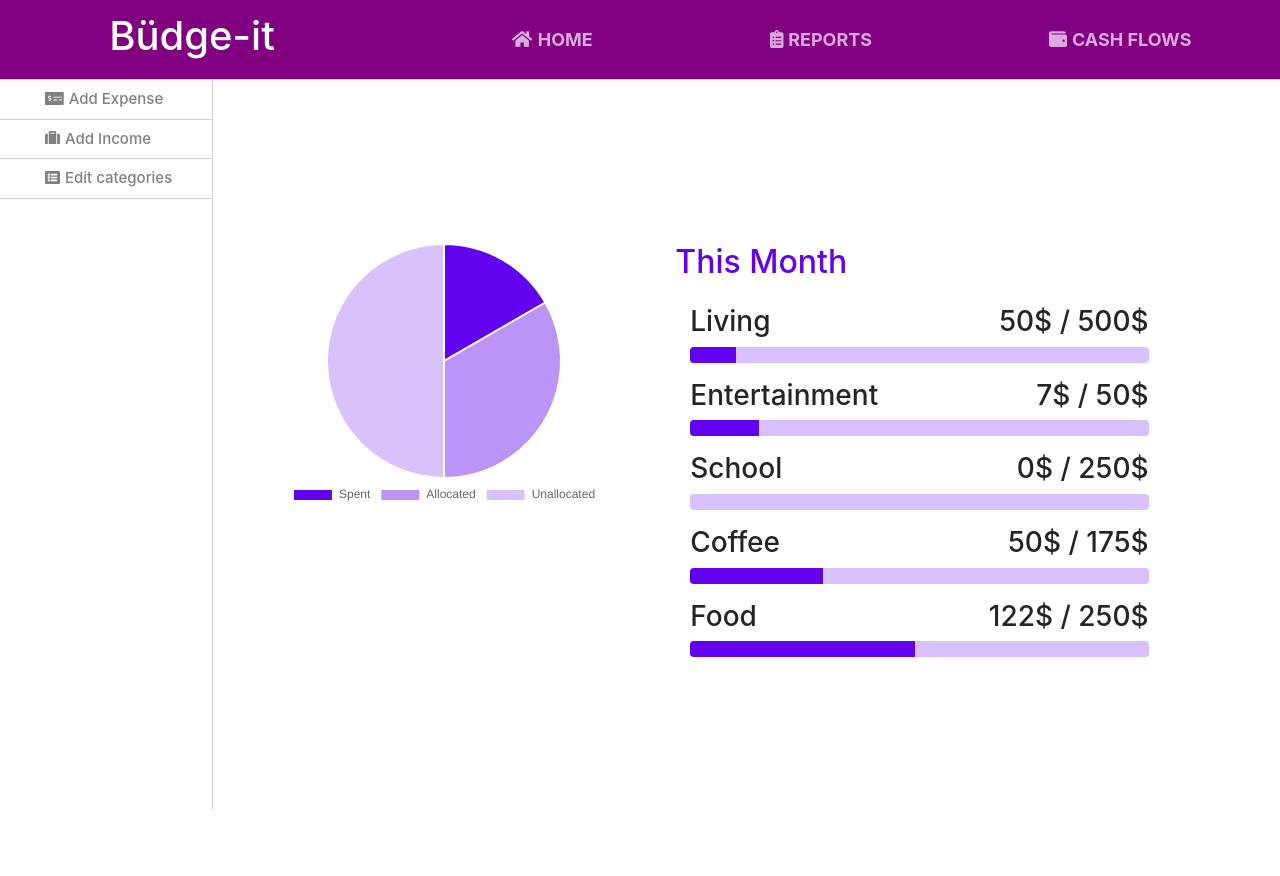
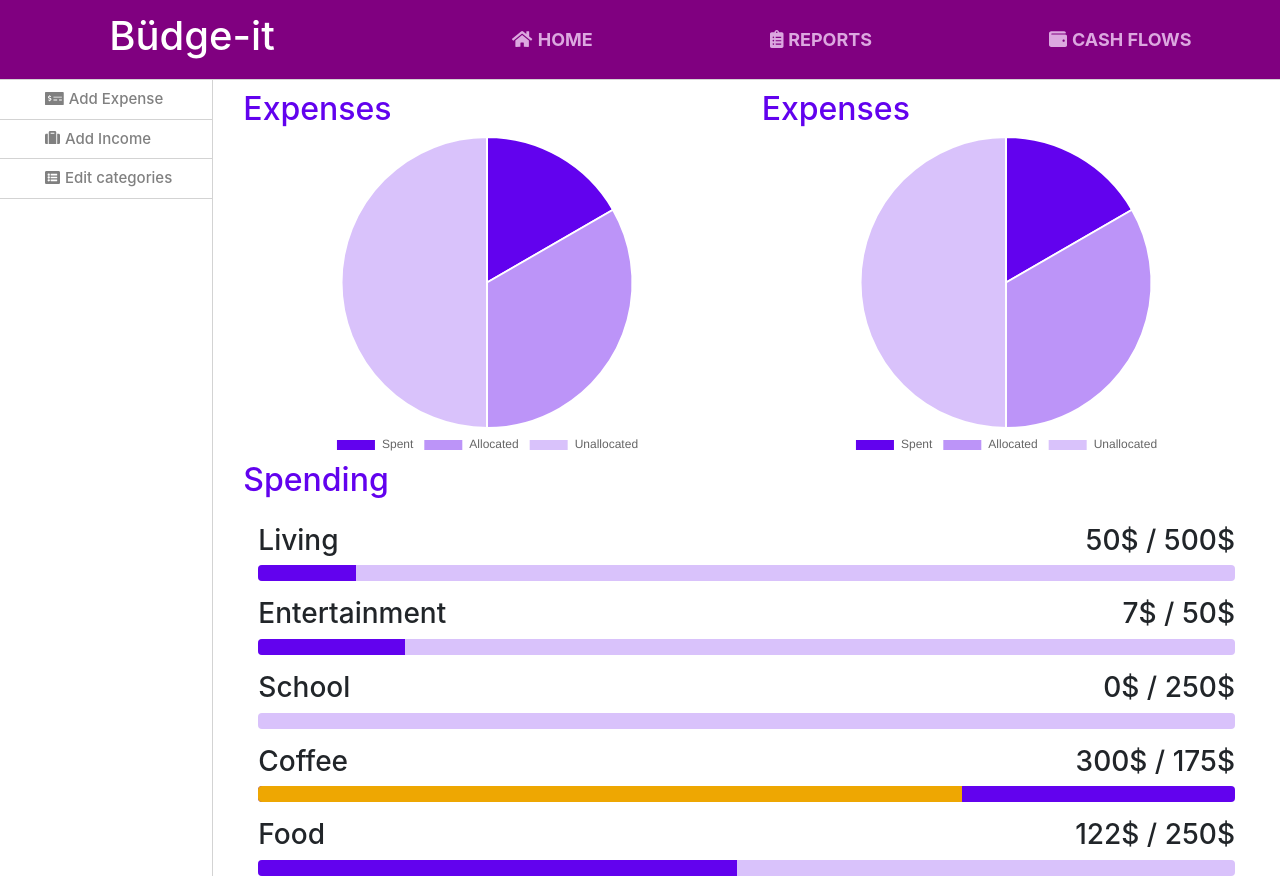
Before and after one commit to Nethermane/react_HCI_325, a React (Create React App) app: page / in a window 1280 px wide. Before the commit the page ends 810 px from the top, so only its background shows below. Built offline with nearby package versions, Linux system fonts and the light colour scheme.

Commit message:
Added handling for one-time and weekly frequencies

```diff
--- /dev/null
+++ b/src/Helpers.js
@@ -0,0 +1,88 @@
+import React from "react";
+import { Col, Row } from "react-bootstrap";
+
+function copy(x) {
+    return JSON.parse(JSON.stringify(x));
+}
+
+export function modifyDate(date, y, m, d) {
+    return new Date(date.getFullYear() + y, date.getMonth() + m, date.getDate() + d);
+}
+
+export function formatCurrency(amount) {
+    if (amount < 0)
+        return '- $' + -amount;
+    return '+ $' + amount;
+}
+
+export function formatDate(date) {
+    var fmt = {
+        year: '2-digit',
+        month: '2-digit',
+        day: '2-digit',
+    };
+    return date.toLocaleDateString('en-CA', fmt);
+}
+
+export function formatMonth(date) {
+    var fmt = {
+        year: '2-digit',
+        month: 'short'
+    };
+    return date.toLocaleDateString('en-CA', fmt);
+}
+
+export function formatRecord(record) {
+    return [
+        <Row>
+          <Col md={1}></Col>
+          <Col md={2}>
+            <p class={"lal"}>
+                {formatDate(record.date)}
+            </p>
+          </Col>
+          <Col md={3}><p class={"lal"}>{record.name}</p></Col>
+          <Col md={2}><p class={"lal"}>{record.category}</p></Col>
+          <Col md={2}><p class={"lal"}>{record.frequency}</p></Col>
+          <Col md={2}><p class={"lal"}>{formatCurrency(record.amount)}</p></Col>
+        </Row>
+    ];
+}
+
+export function filterAndSortRecords(start_date, end_date, data) {
+
+  var records = [];
+
+  for (var i in data) {
+    var date = modifyDate(new Date(Date.parse(data[i].date)), 0, 0, 1);
+
+      if (end_date < date)
+        continue;
+
+    let year = 0;
+    let month = 0;
+    let week = 0;
+
+    var freq = data[i].frequency;
+
+    if (freq == "yearly" || freq == "annually")
+        year = 1;
+    if (freq == "monthly")
+        month = 1
+    else if (freq == "weekly")
+        week = 7;
+
+    do {
+      if (start_date <= date) {
+        var record = copy(data[i]);
+        record.date = date;
+        record.info = formatRecord(record);
+        records.push(record);
+      }
+      date = modifyDate(date, year, month, week);
+    } while (date <= end_date && freq != "one time")
+  }
+
+  records.sort((x, y) => { return x.date > y.date });
+  return records;
+}
--- a/src/pages/Home.jsx
+++ b/src/pages/Home.jsx
@@ -3,11 +3,12 @@ import Chart from "chart.js";
 import { Container, Row, Col } from "react-bootstrap";
 import useGlobalState from "../UseGlobalState";
 import StatusBar from "../components/StatusBar";
+import { filterAndSortRecords } from "../Helpers";
 
 import "./Home.css";
 
 
-function mangle(categories, data) {
+function mangle(categories, input_data) {
   var today = new Date();
 
   var first_day_of_month = new Date(
@@ -16,17 +17,10 @@ function mangle(categories, data) {
   var last_day_of_month = new Date(
     today.getFullYear(), today.getMonth() + 1, 0);
 
+  var data = filterAndSortRecords(first_day_of_month, last_day_of_month, input_data);
+  console.log(data)
+
   for (var i in data) {
-    var date = new Date(Date.parse(data[i].date));
-    date = new Date(date.getFullYear(), date.getMonth(), date.getDate());
-
-    // Pretend everything is monthly for now
-    var last = new Date(date.getFullYear(), date.getMonth() + parseInt(data[i].duration), date.getDate());
-
-    if (first_day_of_month >= date
-      && last_day_of_month <= last) {
-
-      console.log(data[i].category)
       if (!(data[i].category in categories)) {
         categories[data[i].category] = {
           max: undefined,
@@ -36,7 +30,6 @@ function mangle(categories, data) {
       else {
         categories[data[i].category].amount += parseInt(data[i].amount);
       }
-    }
   }
 
   for (var c in categories) {
@@ -166,14 +159,21 @@ function Home(props) {
       <div class="vcenter">
         <Container fluid>
           <Row>
-            <Col md={5}>
+            <Col md={6}>
+              <h2 class="fg-purple">Expenses</h2>
               <Pie />
             </Col>
             <Col md={6}>
-              <h2 class="fg-purple">This Month</h2>
-              {category_html}
+              <h2 class="fg-purple">Expenses</h2>
+              <Pie />
             </Col>
             <Col md={1}></Col>
+          </Row>
+          <Row>
+            <Col>
+            <h2 class="fg-purple">Spending</h2>
+            {category_html}
+            </Col>
           </Row>
         </Container>
       </div>
--- a/src/pages/Report.jsx
+++ b/src/pages/Report.jsx
@@ -8,6 +8,8 @@ import { useAccordionToggle } from "react-bootstrap/AccordionToggle";
 
 import { faAngleDown, faAngleRight } from "@fortawesome/free-solid-svg-icons";
 import { FontAwesomeIcon } from "@fortawesome/react-fontawesome";
+
+import { formatMonth, formatDate, formatCurrency, filterAndSortRecords, modifyDate } from "../Helpers";
 
 //var CanvasJSReact = require('./canvasjs.react');
 var CanvasJS = CanvasJSReact.CanvasJS;
@@ -128,73 +130,6 @@ class SubTable extends React.Component {
     }
 }
 
-
-function formatCurrency(amount) {
-    if (amount < 0)
-        return '- $' + -amount;
-    return '+ $' + amount;
-}
-
-function formatDate(date) {
-    var fmt = {
-        year: '2-digit',
-        month: '2-digit',
-        day: '2-digit',
-    };
-    return date.toLocaleDateString('en-CA', fmt);
-}
-
-function formatMonth(date) {
-    var fmt = {
-        year: '2-digit',
-        month: 'short'
-    };
-    return date.toLocaleDateString('en-CA', fmt);
-}
-
-
-function filterAndSortByDate(data) {
-  var items = [];
-
-  var today = new Date();
-  var last_year = new Date();
-  last_year.setFullYear(today.getFullYear() - 1);
-  console.log(data)
-  for (var i in data) {
-    var date = new Date(Date.parse(data[i].date));
-    date = new Date(date.getFullYear(), date.getMonth(), date.getDate());
-
-    // Pretend everything is monthly for now
-    var last = new Date(date);
-    if(data[i].frequency != "onetime")
-      last.setMonth(last.getMonth() + 500000);
-    else
-      last.setMonth(last.getMonth() + 1);
-    if (last_year < last) {
-      items.push(data[i]);
-      items[i].date = date;
-      items[i].last = last;
-      items[i].info = [
-        <Row>
-          <Col md={1}></Col>
-          <Col md={2}>
-            <p class={"lal"}>
-                {formatDate(items[i].date)}
-            </p>
-          </Col>
-          <Col md={3}><p class={"lal"}>{items[i].name}</p></Col>
-          <Col md={2}><p class={"lal"}>{items[i].category}</p></Col>
-          <Col md={2}><p class={"lal"}>{items[i].frequency}</p></Col>
-          <Col md={2}><p class={"lal"}>{formatCurrency(items[i].amount)}</p></Col>
-        </Row>
-      ];
-    }
-  }
-
-  items.sort((x, y) => { return x.date > y.date });
-  return items;
-}
-
 function Report() {
   const state = JSON.parse(JSON.stringify(useGlobalState()));
   var today = new Date();
@@ -211,10 +146,13 @@ function Report() {
     records.push(incomes[i]);
   }
 
-  records = filterAndSortByDate(records);
-
   var today = new Date();
   var month = today.getMonth();
+
+  records = filterAndSortRecords(
+                modifyDate(today, -1, 0, 0),
+                modifyDate(today, 1, 0, 0),
+                records);
 
   var month_inc = new Array(25);
   var month_exp = new Array(25);
@@ -247,8 +185,8 @@ function Report() {
     var monthly_records = [];
 
     for (var c in records) {
-      if (first_day_of_month >= records[c].date
-          && last_day_of_month <= records[c].last) {
+      if (first_day_of_month <= records[c].date
+          && last_day_of_month >= records[c].date) {
 
         var amount = parseInt(records[c].amount);
 
```
